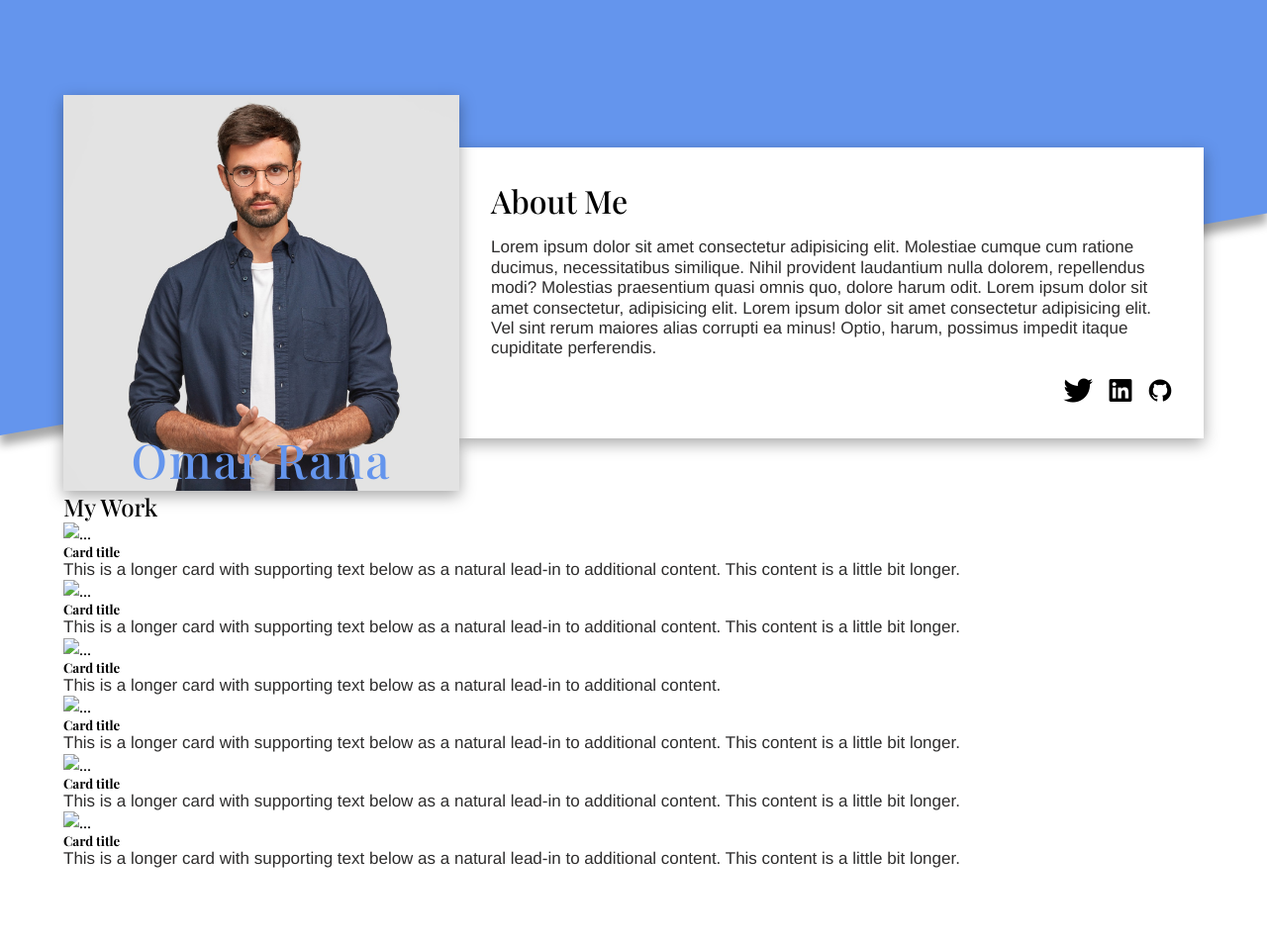
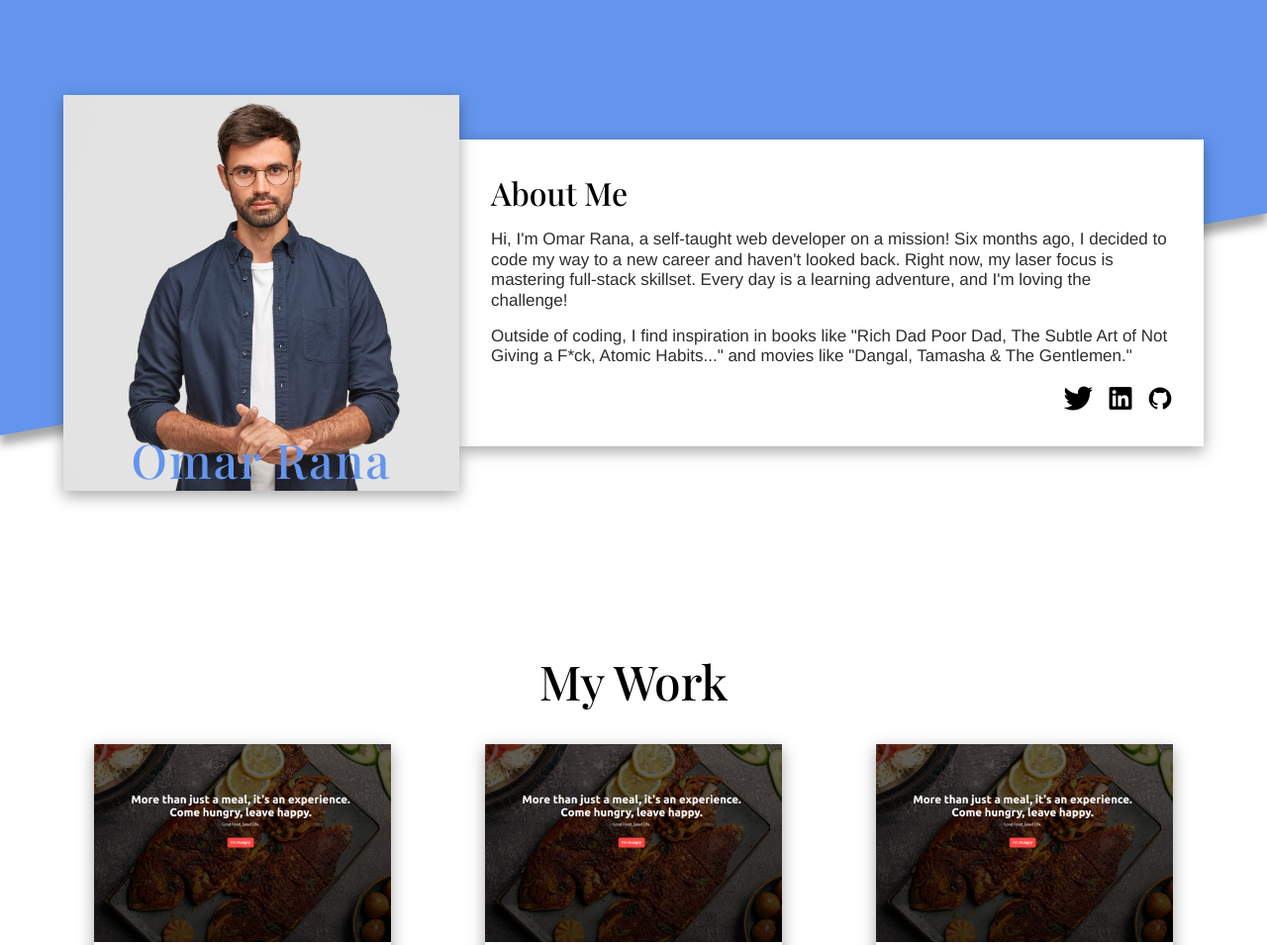
Before and after one commit to OmarRana-dev/HomeSpot, a plain HTML site: page index.html in a window 1280 px wide. Shown: the top 955 px of the page at 99% size. Before the commit the page ends 878 px from the top, so only its background shows below. Drawn offline with nearby package versions, Linux system fonts and the light colour scheme; a web font is replaced by a local one.

Commit message:
project done

```diff
--- a/index.html
+++ b/index.html
@@ -34,12 +34,17 @@
         <div class="about-content">
           <h2>About Me</h2>
           <p>
-            Lorem ipsum dolor sit amet consectetur adipisicing elit.
-            Molestiae cumque cum ratione ducimus, necessitatibus
-            similique. Nihil provident laudantium nulla dolorem,
-            repellendus modi? Molestias praesentium quasi omnis quo,
-            dolore harum odit. Lorem ipsum dolor sit amet consectetur,
-            adipisicing elit. Lorem ipsum dolor sit amet consectetur adipisicing elit. Vel sint rerum maiores alias corrupti ea minus! Optio, harum, possimus impedit itaque cupiditate perferendis.
+            Hi, I'm Omar Rana, a self-taught web developer on a
+            mission! Six months ago, I decided to code my way to a new
+            career and haven't looked back. Right now, my laser focus
+            is mastering full-stack skillset. Every day is a learning
+            adventure, and I'm loving the challenge!
+          </p>
+          <p>
+            Outside of coding, I find inspiration in books like "Rich
+            Dad Poor Dad, The Subtle Art of Not Giving a F*ck, Atomic
+            Habits..." and movies like "Dangal, Tamasha & The
+            Gentlemen."
           </p>
           <ul class="social-links">
             <li href="#">
@@ -54,12 +59,16 @@
           </ul>
         </div>
       </header>
-      <section>
-        <h1>My Work</h1>
+      <section class="project-section">
+        <h1 class="container-tag">My Work</h1>
         <main class="card-container">
           <div class="col">
             <div class="card">
-              <img src="..." class="card-img-top" alt="..." />
+              <img
+                src="./imgs/project2.png"
+                class="card-img-top"
+                alt="..."
+              />
               <div class="card-body">
                 <h5 class="card-title">Card title</h5>
                 <p class="card-text">
@@ -72,7 +81,11 @@
           </div>
           <div class="col">
             <div class="card">
-              <img src="..." class="card-img-top" alt="..." />
+              <img
+                src="./imgs/project2.png"
+                class="card-img-top"
+                alt="..."
+              />
               <div class="card-body">
                 <h5 class="card-title">Card title</h5>
                 <p class="card-text">
@@ -85,7 +98,11 @@
           </div>
           <div class="col">
             <div class="card">
-              <img src="..." class="card-img-top" alt="..." />
+              <img
+                src="./imgs/project2.png"
+                class="card-img-top"
+                alt="..."
+              />
               <div class="card-body">
                 <h5 class="card-title">Card title</h5>
                 <p class="card-text">
@@ -97,7 +114,11 @@
           </div>
           <div class="col">
             <div class="card">
-              <img src="..." class="card-img-top" alt="..." />
+              <img
+                src="./imgs/project2.png"
+                class="card-img-top"
+                alt="..."
+              />
               <div class="card-body">
                 <h5 class="card-title">Card title</h5>
                 <p class="card-text">
@@ -110,7 +131,11 @@
           </div>
           <div class="col">
             <div class="card">
-              <img src="..." class="card-img-top" alt="..." />
+              <img
+                src="./imgs/project2.png"
+                class="card-img-top"
+                alt="..."
+              />
               <div class="card-body">
                 <h5 class="card-title">Card title</h5>
                 <p class="card-text">
@@ -123,7 +148,11 @@
           </div>
           <div class="col">
             <div class="card">
-              <img src="..." class="card-img-top" alt="..." />
+              <img
+                src="./imgs/project2.png"
+                class="card-img-top"
+                alt="..."
+              />
               <div class="card-body">
                 <h5 class="card-title">Card title</h5>
                 <p class="card-text">
@@ -137,7 +166,7 @@
         </main>
       </section>
     </div>
-    <!-- <footer>
+    <footer>
       <div class="contect-Menu">
         <h1>Contact Me</h1>
         <p>
@@ -158,6 +187,6 @@
           <i class="devicon-github-original"></i>
         </div>
       </div>
-    </footer> -->
+    </footer>
   </body>
 </html>
--- a/style.css
+++ b/style.css
@@ -108,6 +108,52 @@ h1 {
   justify-content: end;
 }
 
+/* project section */
+.project-section {
+  margin-top: 10rem;
+  margin-bottom: 10rem;
+}
+
+.container-tag {
+  font-size: 3rem;
+  /* background-color: antiquewhite; */
+  margin: 2rem;
+  display: flex;
+  justify-content: center;
+}
+
+.card-container {
+  display: flex;
+  flex-wrap: wrap;
+  justify-content: space-around;
+  gap: 2rem;
+}
+
+.card {
+  display: flex;
+  flex-direction: column;
+  box-shadow: rgba(0, 0, 0, 0.35) 0 5px 15px;
+}
+
+.card > img {
+  width: 300px;
+  height: 200px;
+  object-fit: cover;
+}
+
+.card-body {
+  height: 150px;
+  width: 300px;
+  background-color: white;
+  padding: 1rem;
+}
+
+.card-title {
+  font-size: 22px;
+  font-weight: 600;
+  margin-bottom: 0.3rem;
+}
+
 @media screen and (max-width: 926px) {
   .headerContentContaienr {
     display: block;
@@ -141,7 +187,6 @@ h1 {
   }
 }
 
-
 @media screen and (max-width: 550px) {
   .headerContentContaienr {
     background-color: white;
@@ -155,7 +200,6 @@ h1 {
     height: 200px;
     border-radius: 0;
     transform: translateY(-3rem);
-
   }
 
   .user-Name {
@@ -178,10 +222,8 @@ h1 {
   }
 }
 
-
 /* Contect section */
-
-/* footer {
+footer {
   min-height: 200px;
   width: 100%;
   background-color: cornflowerblue;
@@ -206,4 +248,4 @@ h1 {
 .socialMedia-links-atFooter > i {
   font-size: 2rem;
   margin-right: 1rem;
-} */
+}
```
Also changed, not shown: imgs/Screenshot from 2024-05-24 14-26-50.png (added), imgs/large.jpg (deleted), imgs/medium.jpg (deleted), imgs/project1.png (added), imgs/project2.png (added), imgs/small.jpg (deleted), 1 other file.
